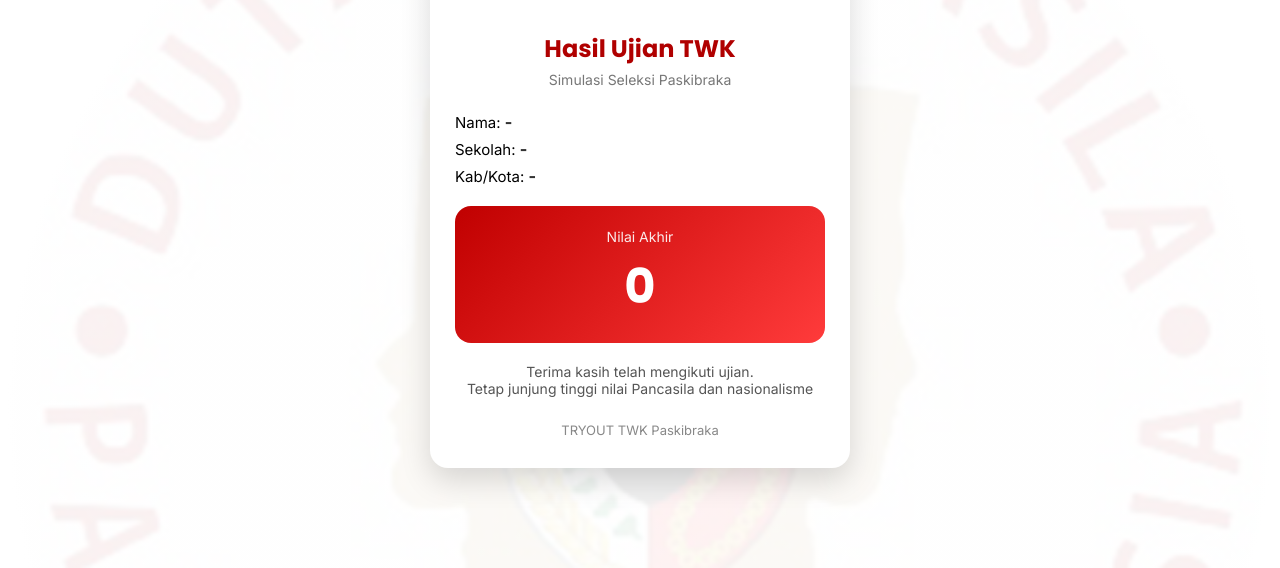
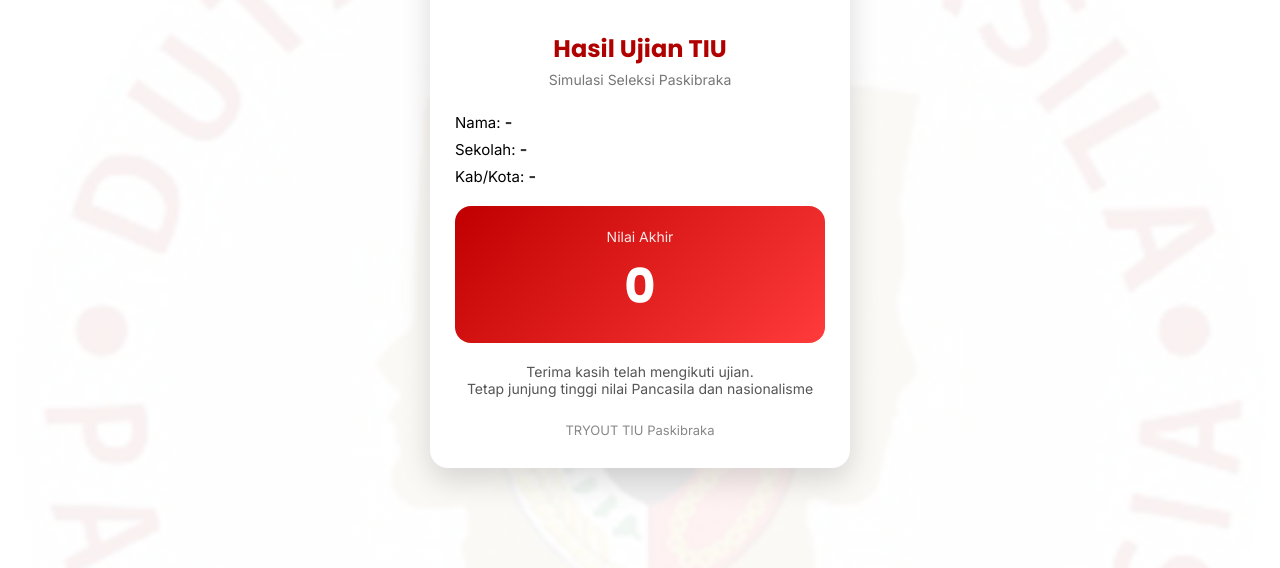
Before and after one commit to DPules/TRYOUTTIU2, a plain HTML site: page hasil.html in a window 1280 px wide. Shown: the part 232-800 px from the top of the page. Drawn offline with Linux system fonts and the light colour scheme.

Commit message:
Add files via upload

```diff
--- a/hasil.html
+++ b/hasil.html
@@ -125,7 +125,7 @@
         alt="Garuda"
       />
 
-      <h2>Hasil Ujian TWK</h2>
+      <h2>Hasil Ujian TIU</h2>
       <div class="sub">Simulasi Seleksi Paskibraka</div>
 
       <!-- DATA PESERTA -->
@@ -146,7 +146,7 @@
         Tetap junjung tinggi nilai Pancasila dan nasionalisme
       </div>
 
-      <div class="footer">TRYOUT TWK Paskibraka</div>
+      <div class="footer">TRYOUT TIU Paskibraka</div>
     </div>
 
     <script>
```
